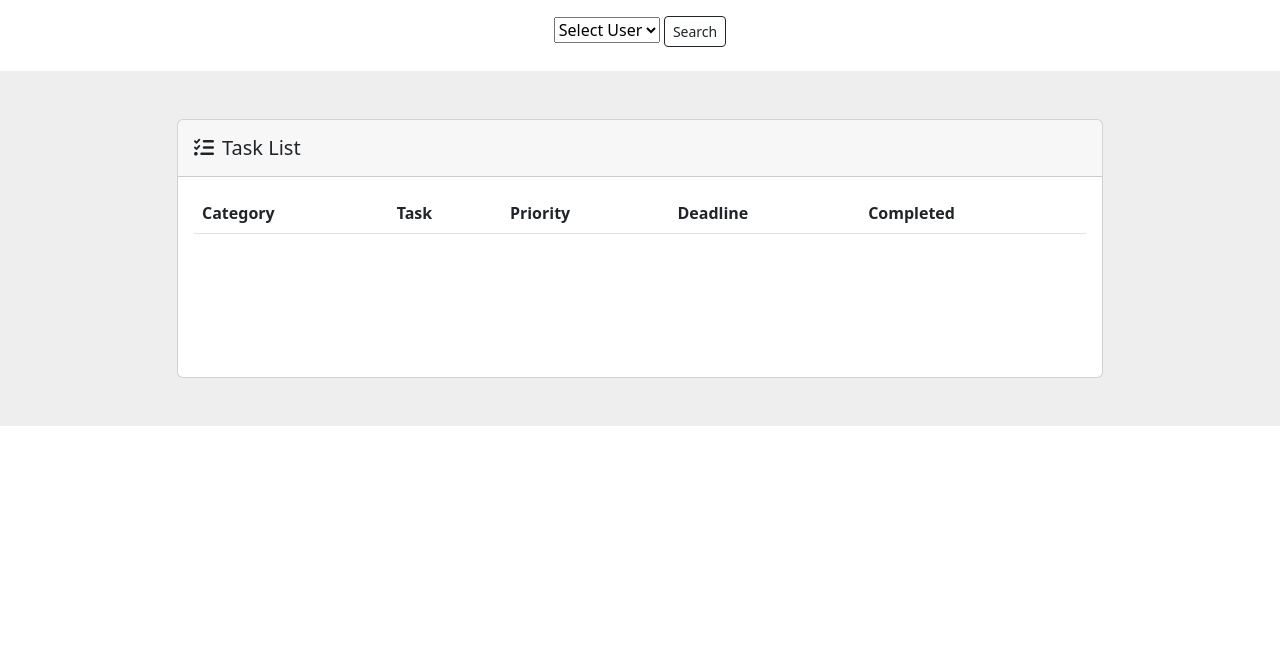
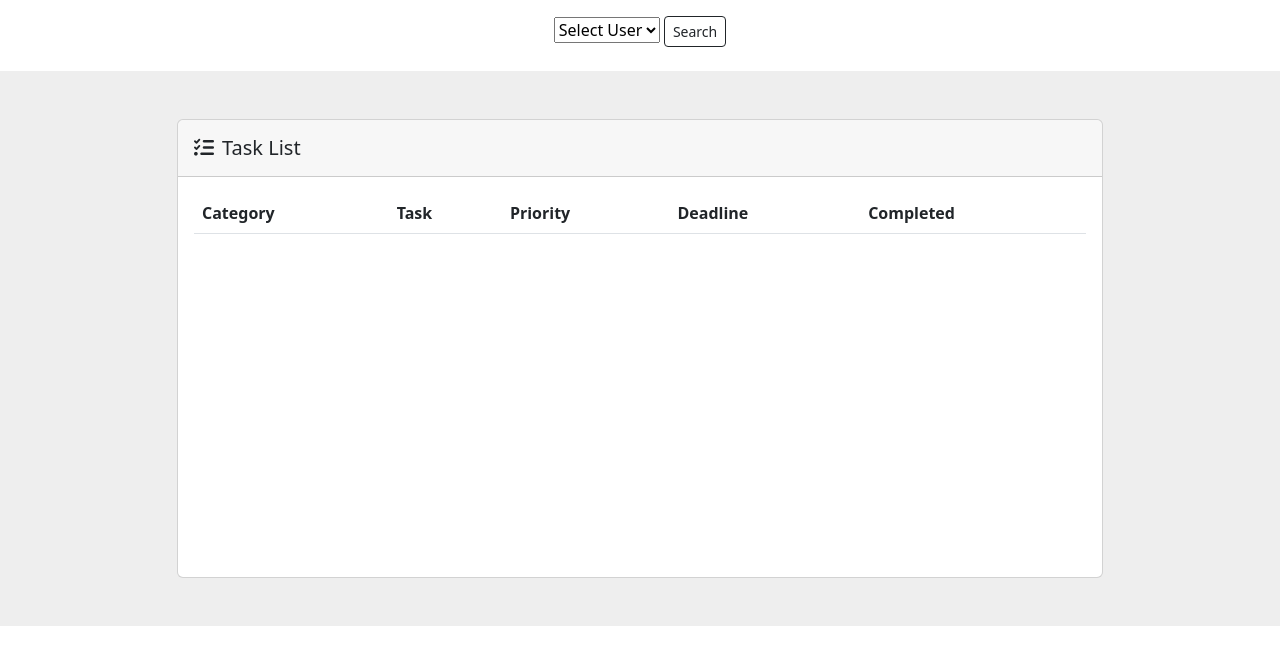
Before and after one commit to MichaelShi27/stay-organized, a plain HTML site: page todos.html in a window 1280 px wide. Shown: the part 134-798 px from the top of the page. Drawn offline with nearby package versions, Linux system fonts and the light colour scheme; no server answers.

Commit message:
added height to container

```diff
--- a/todos.html
+++ b/todos.html
@@ -45,7 +45,7 @@
               <div class="card-header p-3">
                 <h5 class="mb-0"><i class="fas fa-tasks me-2"></i>Task List</h5>
               </div>
-              <div class="card-body" style="position: relative; height: 200px">
+              <div class="card-body" style="position: relative; height: 400px">
                 <table class="table mb-0">
                   <thead>
                     <tr>
```
